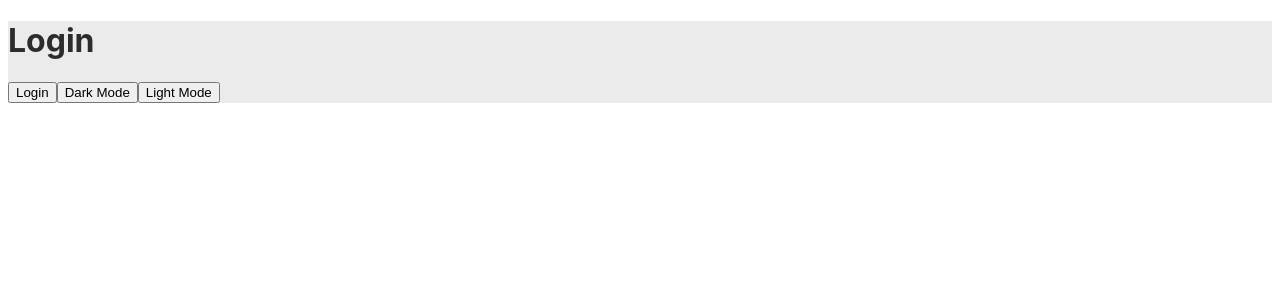
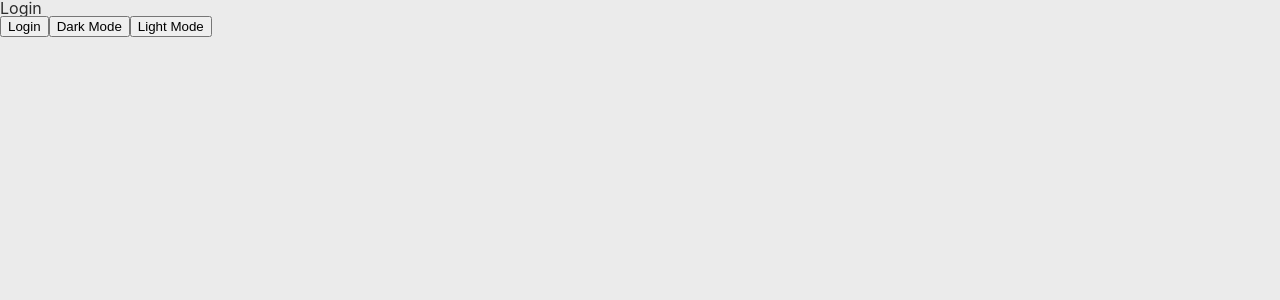
Before and after one commit to grey939597/instaclone-web, a React (Create React App) app: page / in a window 1280 px wide. Shown: the top 300 px of the page. Built offline with nearby package versions, Linux system fonts and the light colour scheme.

Commit message:
#8.9 GlobalStyles on Styled Components

```diff
--- a/package.json
+++ b/package.json
@@ -26,6 +26,7 @@
     "react-router-dom": "^5.2.0",
     "react-scripts": "4.0.3",
     "styled-components": "^5.3.0",
+    "styled-reset": "^4.3.4",
     "typescript": "^4.1.2",
     "web-vitals": "^1.0.1"
   },
--- a/src/App.tsx
+++ b/src/App.tsx
@@ -10,22 +10,14 @@ import { darkModeVar, isLoggedInVar } from "./apollo";
 import Home from "./screens/Home";
 import Login from "./screens/Login";
 import NotFound from "./screens/NotFound";
-
-const lightTheme = {
-  fontColor: "#2c2c2c",
-  bgColor: "#ebebeb",
-};
-
-const darkTheme = {
-  fontColor: "#ebebeb",
-  bgColor: "#2c2c2c",
-};
+import { darkTheme, GlobalStyles, lightTheme } from "./styles";
 
 function App() {
   const isLoggedIn = useReactiveVar(isLoggedInVar);
   const darkMode = useReactiveVar(darkModeVar);
   return (
     <ThemeProvider theme={darkMode ? darkTheme : lightTheme}>
+      <GlobalStyles />
       <Router>
         <Switch>
           <Route exact path="/">
--- a/src/screens/Login.tsx
+++ b/src/screens/Login.tsx
@@ -1,18 +1,12 @@
-import { useState } from "react";
 import styled, { css } from "styled-components";
 import { darkModeVar, isLoggedInVar } from "../apollo";
 
-interface IHeadingStyled {}
+interface ITitleProps {}
+interface IContainerProps {}
 
-const Title = styled.h1<IHeadingStyled>`
-  color: ${(props) => props.theme.fontColor};
-  font-family: -apple-system, BlinkMacSystemFont, "Segoe UI", Roboto, Oxygen,
-    Ubuntu, Cantarell, "Open Sans", "Helvetica Neue", sans-serif;
-`;
+const Title = styled.h1<ITitleProps>``;
 
-const Container = styled.div`
-  background-color: ${(props) => props.theme.bgColor};
-`;
+const Container = styled.div<IContainerProps>``;
 
 const Login = () => {
   return (
--- /dev/null
+++ b/src/styles.tsx
@@ -0,0 +1,22 @@
+import { createGlobalStyle, DefaultTheme } from "styled-components";
+import reset from "styled-reset";
+
+export const lightTheme: DefaultTheme = {
+  fontColor: "#2c2c2c",
+  bgColor: "#ebebeb",
+};
+
+export const darkTheme: DefaultTheme = {
+  fontColor: "#ebebeb",
+  bgColor: "#2c2c2c",
+};
+
+export const GlobalStyles = createGlobalStyle`
+  ${reset}
+  body {
+    background-color: ${(props) => props.theme.bgColor};
+    color: ${(props) => props.theme.fontColor};
+    font-family: -apple-system, BlinkMacSystemFont, "Segoe UI", Roboto, Oxygen,
+    Ubuntu, Cantarell, "Open Sans", "Helvetica Neue", sans-serif;
+  }
+`;
```
Also changed, not shown: src/styled.d.ts (added, +10 -0 lines), 2 other files (tests, documents, lock files or other folders).
